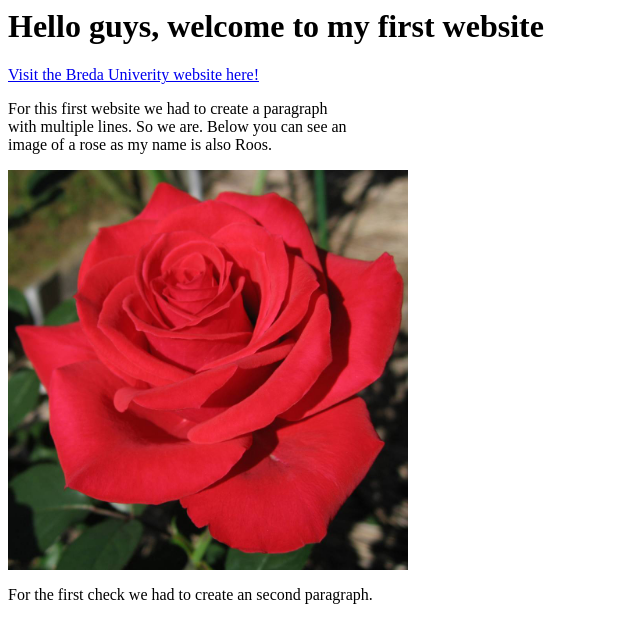
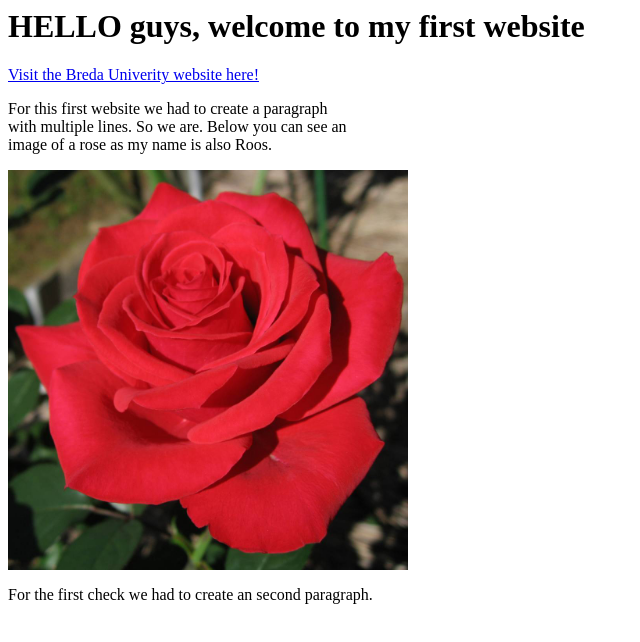
Before and after one commit to roosbikker/prj4-chapter-3, a plain HTML site: page index.html in a window 1280 px wide. Shown: the whole page, without its empty margins (0-640 px from the left). Drawn offline with Linux system fonts and the light colour scheme.

Commit message:
HELLO capital letters

```diff
--- a/index.html
+++ b/index.html
@@ -5,7 +5,7 @@
 		<meta charset="etf-8">
 	</head>
 	<body>
-		<h1>Hello guys, welcome to my first website</h1>
+		<h1>HELLO guys, welcome to my first website</h1>
 		<a href="buas.html">Visit the Breda Univerity website here!</a>
 		<p>
 			For this first website we had to create a paragraph <br/>
```
Also changed, not shown: 1 other file.
